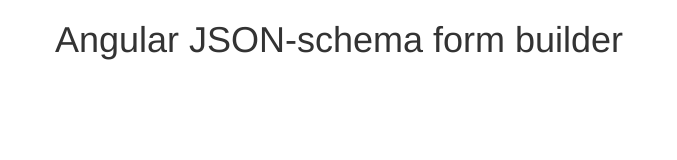
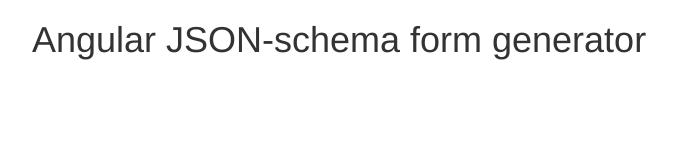
Before and after one commit to kneekicka/json-schema-form-generator, a website: page index.html in a window 1280 px wide. Shown: the whole page, without its empty margins (301-978 px from the left). Drawn offline with nearby package versions, Linux system fonts and the light colour scheme.

Commit message:
Update index.html

```diff
--- a/index.html
+++ b/index.html
@@ -7,7 +7,7 @@
     </head>
 
     <body class="container">
-        <h1 class="text-center">Angular JSON-schema form builder</h1>
+        <h1 class="text-center">Angular JSON-schema form generator</h1>
         <form action="#" name="userForm"  ng-controller="FormsController" id="form" class="form-horizontal" >
         </form>
         <script src="bower_components/angular/angular.min.js"></script>
```
